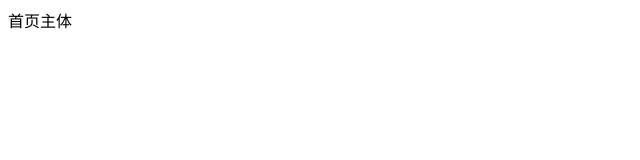
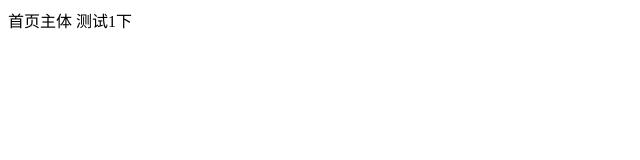
Before and after one commit to Nam233/h1z1, a plain HTML site: page src/index.html in a window 1280 px wide. Shown: the full height of the page, 0-640 px from the left. Drawn offline with Linux system fonts and the light colour scheme.

Commit message:
异地更改[C

```diff
--- a/src/index.html
+++ b/src/index.html
@@ -9,7 +9,7 @@
 	<div class="header"></div>
 
 	<div class="main">
-		首页主体
+		首页主体 测试1下
 	</div>
 
 	<div class="footer"></div>
```
